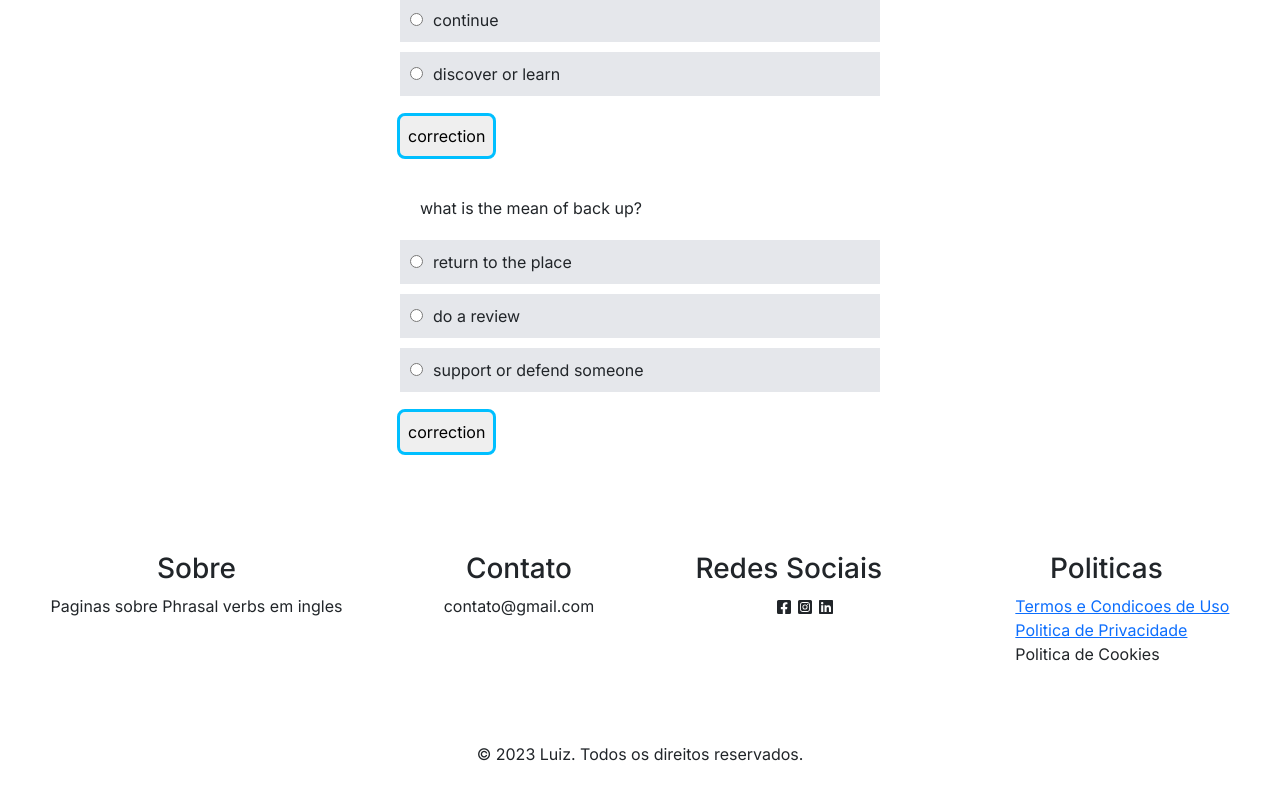
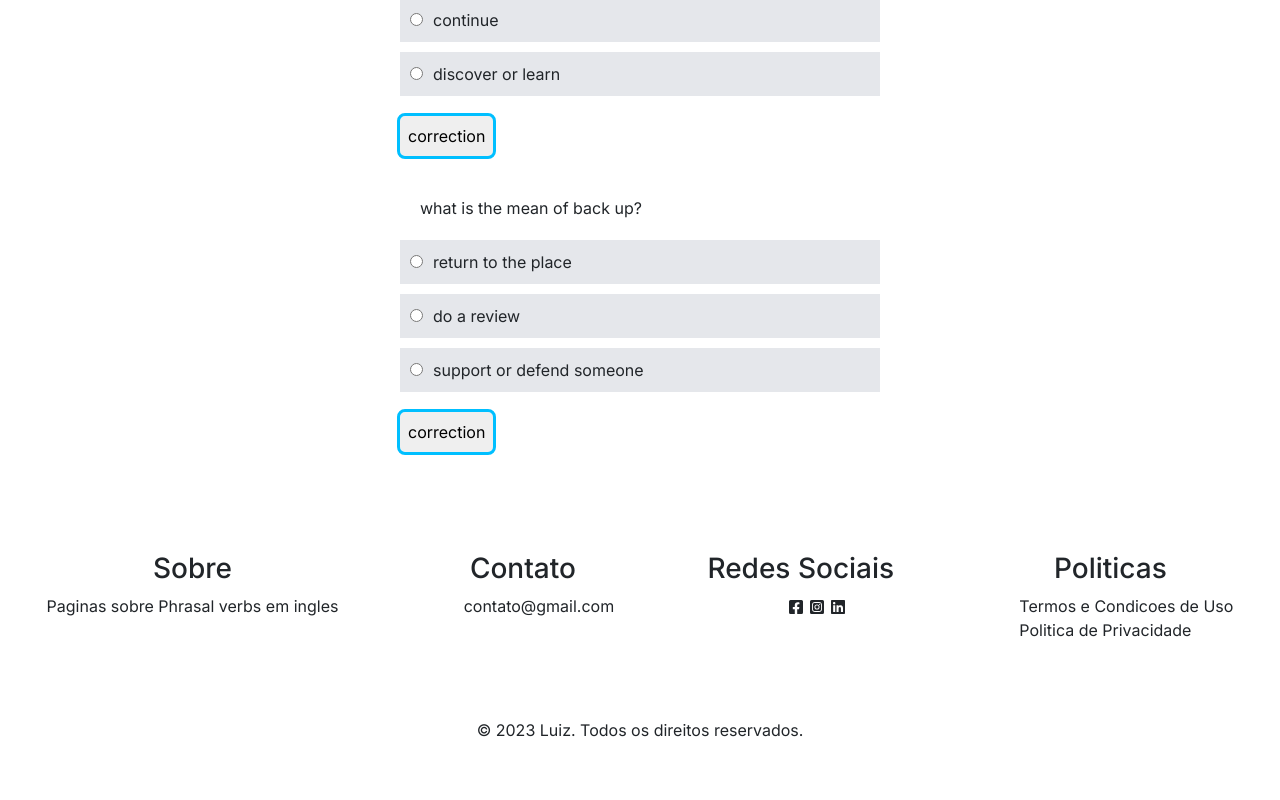
Before and after one commit to LuizGabrielGomes/project_react_english, a Next.js app: page / in a window 1280 px wide. Shown: the part 1120-1920 px from the top of the page. Built offline with nearby package versions, Linux system fonts and the light colour scheme.

Commit message:
create login

```diff
--- a/app/components/Footer/Footer.jsx
+++ b/app/components/Footer/Footer.jsx
@@ -1,6 +1,7 @@
 "use client"
 
 import Link from "next/link"
+import { list } from "postcss"
 
 export function Footer() {
     return (
@@ -18,9 +19,9 @@ export function Footer() {
 
                     <div class="footer-section">
                         <h3>Contato</h3>
-                        <p>
-                            contato@gmail.com
-                        </p>
+                        <ul class="list">
+                            <li><Link href={"mailto:contato@gmail.com"}>contato@gmail.com</Link></li>
+                        </ul>
                     </div>
 
                     <div class="footer-section">
@@ -51,11 +52,8 @@ export function Footer() {
                     <div class="footer-section">
                         <h3>Politicas</h3>
                         <ul class="list">
-
                             <li><Link href={"/pages/termsAndConditions"}>Termos e Condicoes de Uso</Link></li>
                             <li><Link href={"/pages/privacyPolicy"}>Politica de Privacidade</Link></li>
-                            <li>Politica de Cookies</li>
-
                         </ul>
                     </div>
                 </div>
--- a/app/components/Navbar/Navbar.jsx
+++ b/app/components/Navbar/Navbar.jsx
@@ -1,4 +1,6 @@
 "use client"
+
+import Link from "next/link"
 
 export function Navbar() {
     return (
@@ -9,7 +11,7 @@ export function Navbar() {
                 </div>
 
                 <nav class="navbar">
-                    <button class="button-navbar">Login</button>
+                    <button class="button-navbar"><Link href={"/pages/login"}>Login</Link></button>
                     <button class="button-navbar">SignUp</button>
                 </nav>
             </header>
@@ -17,3 +19,6 @@ export function Navbar() {
 
     )
 }
+
+
+{/* <li><Link href={"/pages/termsAndConditions"}>Termos e Condicoes de Uso</Link></li> */}
--- a/app/style.css
+++ b/app/style.css
@@ -165,6 +165,12 @@ h2 {
     transform: scale(1.10);
 }
 
+a {
+    color: inherit;
+    text-decoration: none;
+    cursor: pointer;
+}
+
 .card {
     text-align: center;
     background: dimgray;
```
Also changed, not shown: app/pages/login/page.jsx (added, +23 -0 lines).
